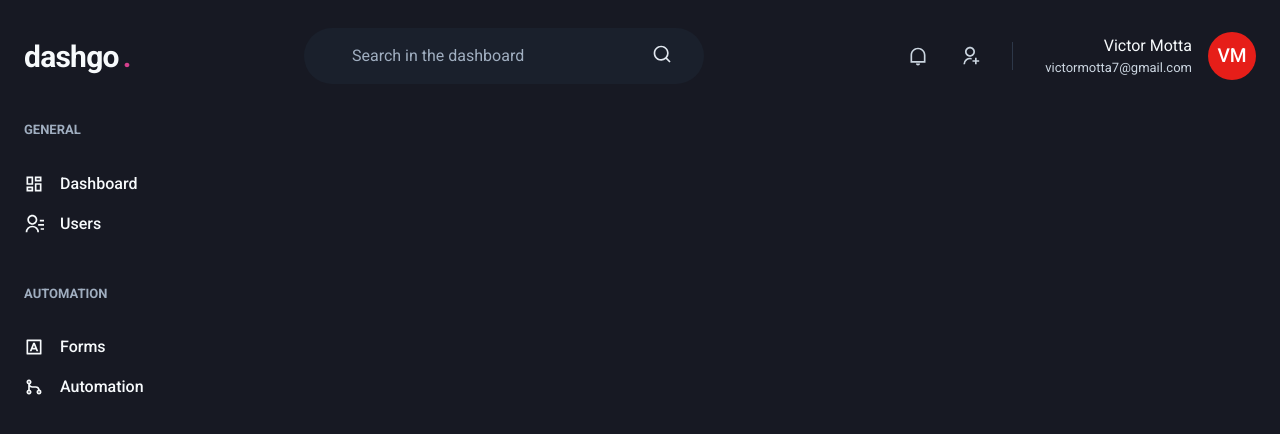
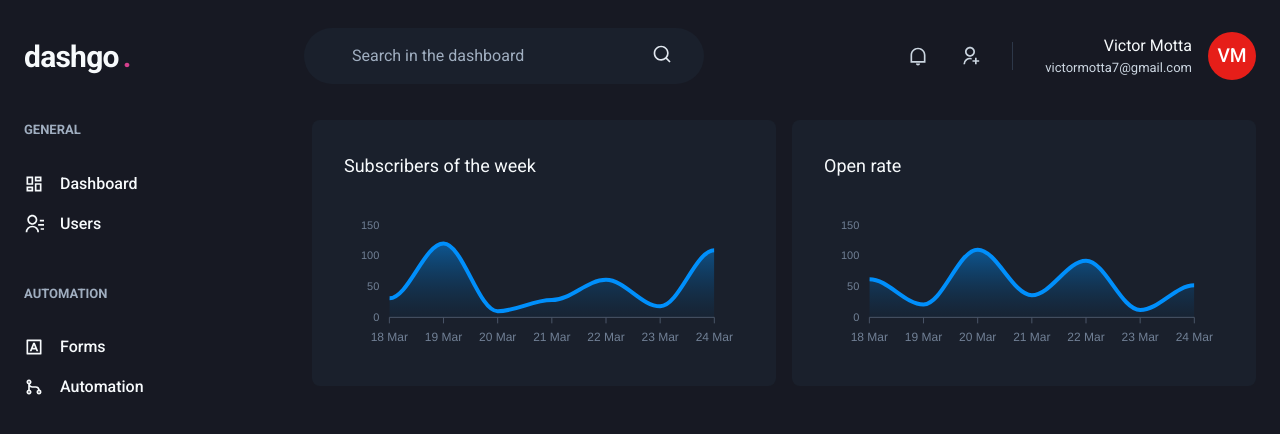
Before and after one commit to mottapng/next-dashboard, a Next.js app: page /dashboard in a window 1280 px wide. Shown: the top 434 px of the page. Built offline with nearby package versions, Linux system fonts and the light colour scheme.

Commit message:
dashboard charts

```diff
--- a/package.json
+++ b/package.json
@@ -13,9 +13,11 @@
     "@chakra-ui/react": "^2.2.6",
     "@emotion/react": "^11.10.0",
     "@emotion/styled": "^11.10.0",
+    "apexcharts": "^3.35.4",
     "framer-motion": "^7.1.0",
     "next": "12.2.5",
     "react": "18.2.0",
+    "react-apexcharts": "^1.4.0",
     "react-dom": "18.2.0",
     "react-icons": "^4.4.0"
   },
--- a/src/pages/dashboard.tsx
+++ b/src/pages/dashboard.tsx
@@ -1,6 +1,65 @@
-import { Flex } from "@chakra-ui/react"
+import { Box, Flex, SimpleGrid, Text, theme } from "@chakra-ui/react"
+import dynamic from "next/dynamic"
 import { Header } from "../components/Header"
 import { Sidebar } from "../components/Sidebar"
+const Chart = dynamic(() => import('react-apexcharts'), {
+  ssr: false,
+})
+
+const options = {
+  chart: {
+    toolbar: {
+      show: false,
+    },
+    zoom: {
+      enabled: false,
+    },
+    foreColor: theme.colors.gray[500]
+  },
+  grid: {
+    show: false,
+  },
+  dataLabels: {
+    enabled: false,
+  },
+  tooltip: {
+    enabled: false,
+  },
+  xaxis: {
+    axisBorder: {
+      color: theme.colors.gray[600]
+    },
+    axisTicks: {
+      color: theme.colors.gray[600]
+    },
+    categories: [
+      '18 Mar',
+      '19 Mar',
+      '20 Mar',
+      '21 Mar',
+      '22 Mar',
+      '23 Mar',
+      '24 Mar',
+    ]
+  },
+  fill: {
+    opacity: 0.3,
+    type: 'gradient',
+    gradient: {
+      shade: 'dark',
+      opacityFrom: 0.7,
+      opacityTo: 0.3,
+    }
+  }
+}
+
+const series1 = [
+  { name: 'series1', data: [31, 120, 10, 28, 61, 18, 109] }
+]
+
+const series2 = [
+  { name: 'series2', data: [62, 21, 110, 36, 92, 12, 52] }
+]
 
 const dashboard = () => {
   return (
@@ -8,6 +67,19 @@
       <Header />
       <Flex w="100%" my="6" maxWidth={1480} mx="auto" px="6">
         <Sidebar />
+        <SimpleGrid flex="1" gap="4" minChildWidth="320px" alignItems="flex-start">
+
+          <Box p="8" bg="gray.800" borderRadius={8} pb="4">
+            <Text fontSize="lg" mb="4">Subscribers of the week</Text>
+            <Chart options={options} series={series1} type="area" height={160} />
+          </Box>
+
+          <Box p="8" bg="gray.800" borderRadius={8} pb="4">
+            <Text fontSize="lg" mb="4">Open rate</Text>
+            <Chart options={options} series={series2} type="area" height={160} />
+          </Box>
+
+        </SimpleGrid>
       </Flex>
     </Flex>
   )
```
Also changed, not shown: 1 other file (tests, documents, lock files or other folders).
